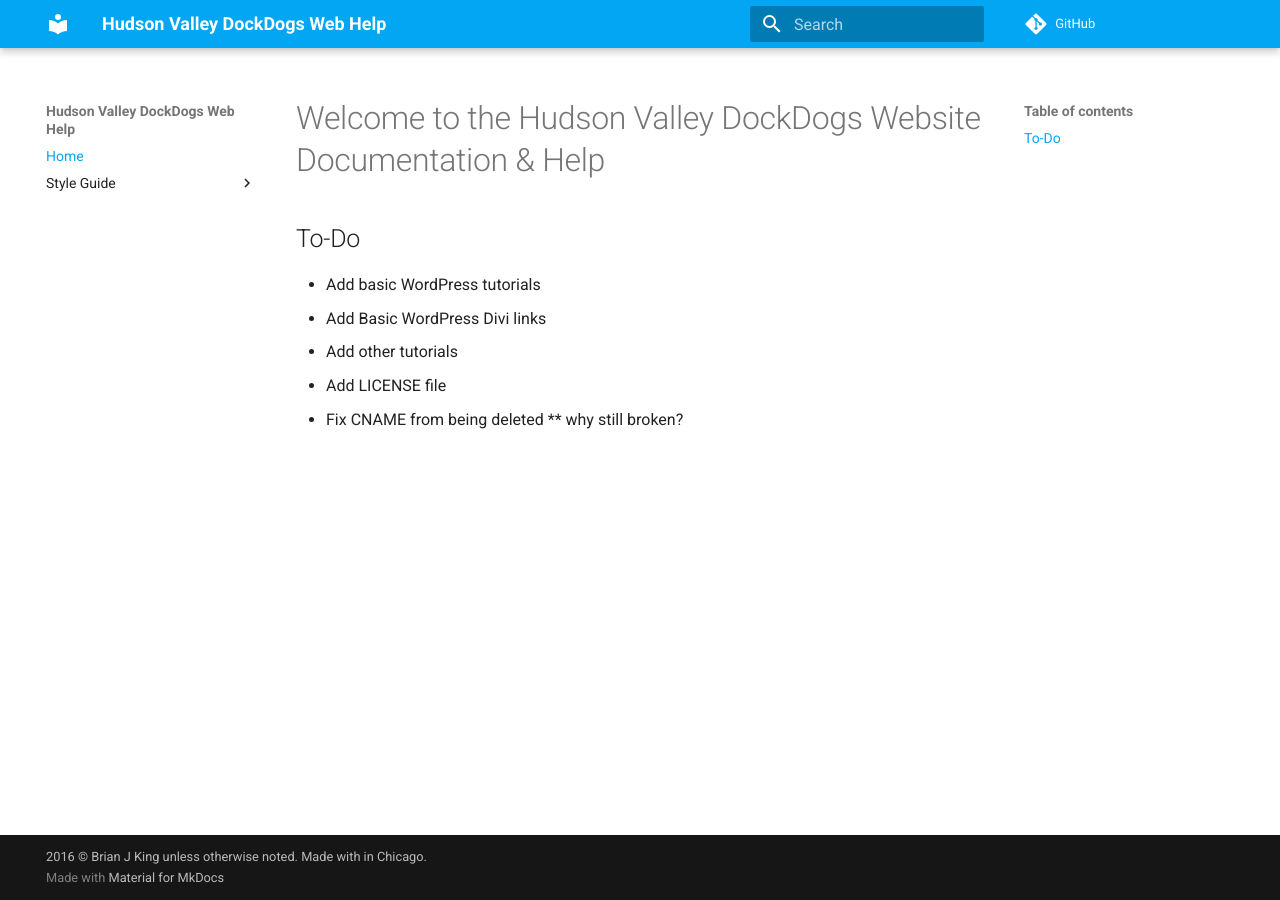
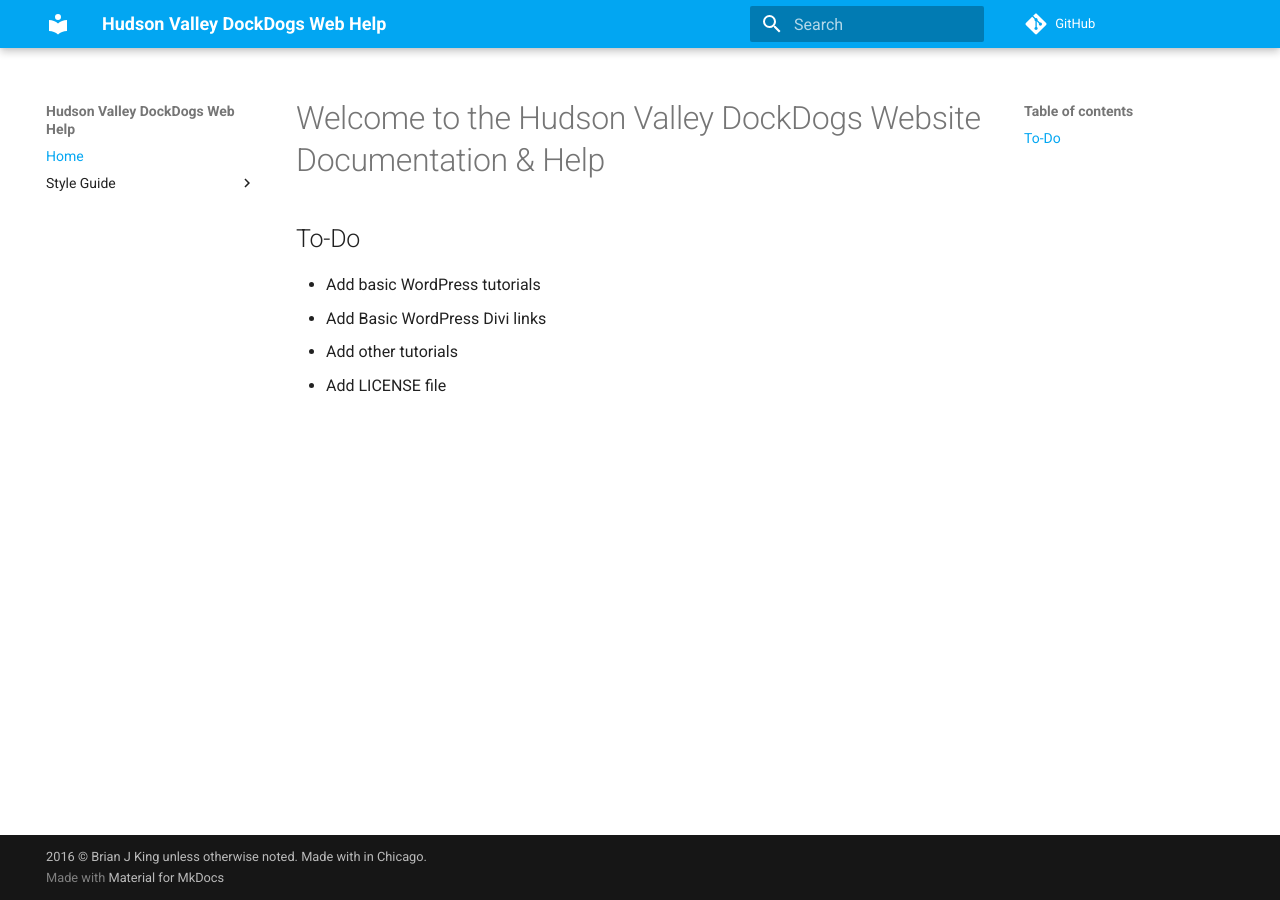
Before and after one commit to brianjking/hudsonvalleyhelp, an MkDocs documentation site: the page built from docs/index.md, in a window 1280 px wide. Built offline with MkDocs 1.6.1 and Material for MkDocs 9.7.7, drawn with Linux system fonts in a browser that asks for light colours; comment, search, counter and statistics services are not loaded; old or Windows-style settings are respelled for this version of MkDocs.

Commit message:
ooh, maybe works

```diff
--- a/docs/index.md
+++ b/docs/index.md
@@ -8,5 +8,3 @@
 * Add Basic WordPress Divi links
 * Add other tutorials
 * Add LICENSE file
-* Fix CNAME from being deleted
-** why still broken?
```
